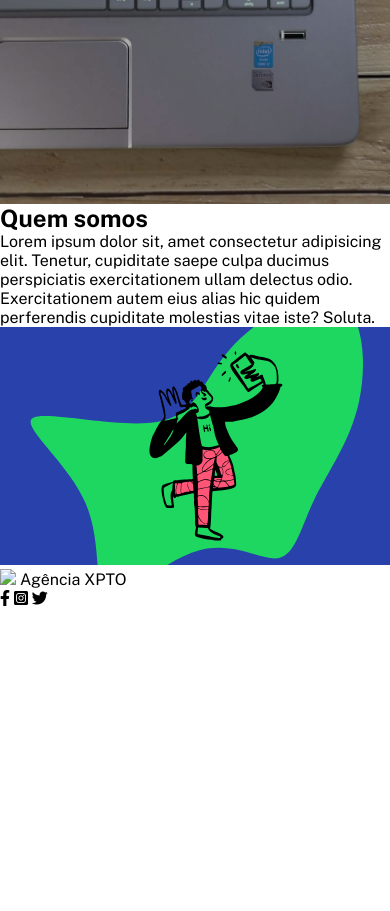
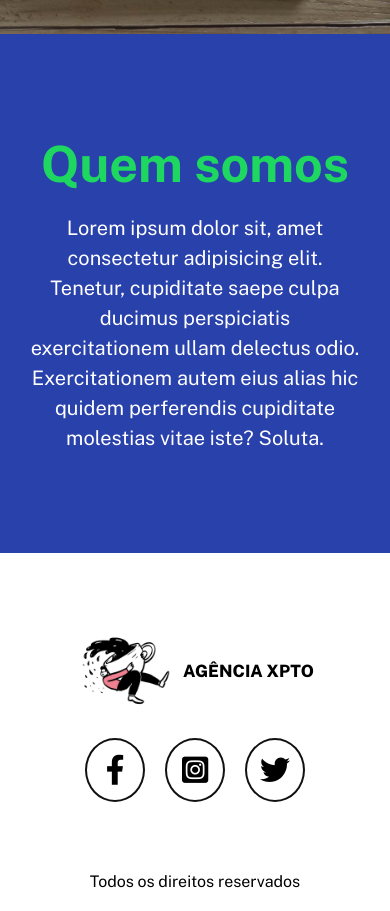
Before and after one commit to andreia-tofoli/agencia-xpto, a plain HTML site: page index.html in a window 390 px wide. Shown: the part 660-1571 px from the top of the page. Before the commit the page ends 1268 px from the top, so only its background shows below. Drawn offline with nearby package versions, Linux system fonts and the light colour scheme.

Commit message:
acrescentando o rodape

```diff
--- a/index.html
+++ b/index.html
@@ -8,6 +8,8 @@
     <link rel="stylesheet" href="src/css/global.css">
     <link rel="stylesheet" href="src/css/cabecalho.css">
     <link rel="stylesheet" href="src/css/main.css">
+    <link rel="stylesheet" href="src/css/rodape.css">
+    <link rel="stylesheet" href="src/css/responsivo.css">
     <title>Agência XPTO</title>
 
 </head>
@@ -54,8 +56,7 @@
 
                     <p class="texto">Lorem ipsum dolor sit, amet consectetur adipisicing elit. Tenetur, cupiditate saepe culpa ducimus perspiciatis exercitationem ullam delectus odio. Exercitationem autem eius alias hic quidem perferendis cupiditate molestias vitae iste? Soluta.</p>
                 </div>
-
-                <img src="src/imagens/composition-12.svg" alt="personagem com celular na mão">
+                <img src="src/imagens/composition-12.svg" alt="personagem com celular na mão" class="imagem">
             </div>
         </section>
     </main>
@@ -63,7 +64,7 @@
     <footer class="rodape" id="contato">
         <nav class="navegacao">
             <a href="#" class="logo">
-                <img src="src/imagens/cafe.gifLogo XPTO" class="imagem">
+                <img src="src/imagens/cafe.gif" class="imagem">
                 <span class="titulo">Agência XPTO</span>
             </a>
 
@@ -81,6 +82,7 @@
                 </a>
             </div>
         </nav>
+        <p class="copyright">Todos os direitos reservados</p>
     </footer>
 
 </body>
--- a/src/css/cabecalho.css
+++ b/src/css/cabecalho.css
@@ -1,4 +1,4 @@
-.cabecalho .logo .imagem{
+.logo .imagem{
     width: 100px;
 }
 
@@ -12,20 +12,20 @@
     flex-wrap: wrap;
 }
 
-.cabecalho .logo{
+.logo{
     display: flex;
     align-items: center;
     text-transform: uppercase;
 }
 
-.cabecalho .titulo{
+.logo .titulo{
     margin-left: 7px;
     font-size: 17px;
     transition: 0.3s ease-in-out;
     font-weight: 800;
 }
 
-.cabecalho .titulo:hover{
+.logo .titulo:hover{
     color: #1ED760;
 }
 
@@ -40,7 +40,7 @@
 .cabecalho .navegacao .menu .item a{
     padding: 15px;
     transition: 0.3s ease-in-out;
-    border-radius: 5px;
+    border-radius: 5;
 }
 
 .cabecalho .navegacao .menu .item a:hover{
--- a/src/css/main.css
+++ b/src/css/main.css
@@ -1,3 +1,5 @@
+/* PAINEL */
+
 .conteudo-principal .paineis{
     display: flex;
     justify-content: center;
@@ -56,3 +58,39 @@
 .conteudo-principal .paineis .seta.btn-avancar{
     right:20px;
 }
+
+/* PAINEL */
+
+/* QUEM SOMOS */
+
+.quem-somos{
+    background-color: #2941AB;
+}
+
+.quem-somos .conteudo{
+    display: flex;
+    align-items: center;
+    padding: 0 10%;
+}
+
+.quem-somos .conteudo .informacoes{
+    width: 40%;
+}
+
+.quem-somos .conteudo .informacoes .titulo{
+    font-size: 50px;
+    color: #1ED760;
+    margin-bottom: 20px;
+}
+
+.quem-somos .conteudo .informacoes .texto{
+    font-size: 20px;
+    line-height:1.5;
+    color: #fff;
+    font-weight: 400;
+}
+
+.quem-somos .conteudo .imagem{
+    width: 60%;
+}
+/* QUEM SOMOS */
--- /dev/null
+++ b/src/css/responsivo.css
@@ -0,0 +1,52 @@
+@media(max-width: 624px){
+    .cabecalho{
+        justify-content: center;
+    }
+
+    .cabecalho .logo{
+        margin-bottom: 30px;
+    }
+
+    .cabecalho .menu .item a{
+        font-size: calc(0.6em + 1vw);
+    }
+}
+
+@media(max-width: 900px){
+    .conteudo-principal .paineis{
+        height: 500px;
+    }
+}
+
+@media(max-width: 1200px){
+    .quem-somos .conteudo{
+        flex-direction: column;
+        text-align: center;
+        padding: 100px 30px;
+    }
+
+    .quem-somos .conteudo .imagem{
+        display: none;
+    }
+
+    .quem-somos .conteudo .informacoes{
+        width: 100%;
+    }
+}
+
+@media(max-width: 940px){
+    .rodape .navegacao{
+        justify-content: center;
+    }
+
+    .rodape .navegacao .logo{
+        margin-bottom: 30px;
+    }
+
+    .rodape .navegacao .logo,
+    .rodape .navegacao .redes-sociais{
+        width: 100%;
+        justify-content: center;
+    }
+
+}
--- /dev/null
+++ b/src/css/rodape.css
@@ -0,0 +1,42 @@
+.rodape {
+    padding: 80px 0 20px 0;
+}
+
+.rodape .navegacao{
+    max-width: 1170px;
+    margin: 0 auto;
+    display: flex;
+    justify-content: space-between;
+    align-items: center;
+    flex-wrap: wrap;
+}
+
+.rodape .redes-sociais{
+    display: flex;
+}
+
+.rodape .redes-sociais a{
+    display: flex;
+    justify-content: center;
+    margin: 0 10px;
+    font-size: 30px;
+    border: 2px solid #111;
+    border-radius: 50%;
+    padding: 15px;
+    width: 60px;
+    transition: 0.3s ease-in-out;
+}
+
+.rodape .redes-sociais a:hover{
+    background-color: #1ED760;
+
+}
+
+.rodape .navegacao .logo .imagem{
+    width: 100px;
+}
+
+.rodape .copyright{
+    margin-top: 70px;
+    text-align: center;
+}
```
